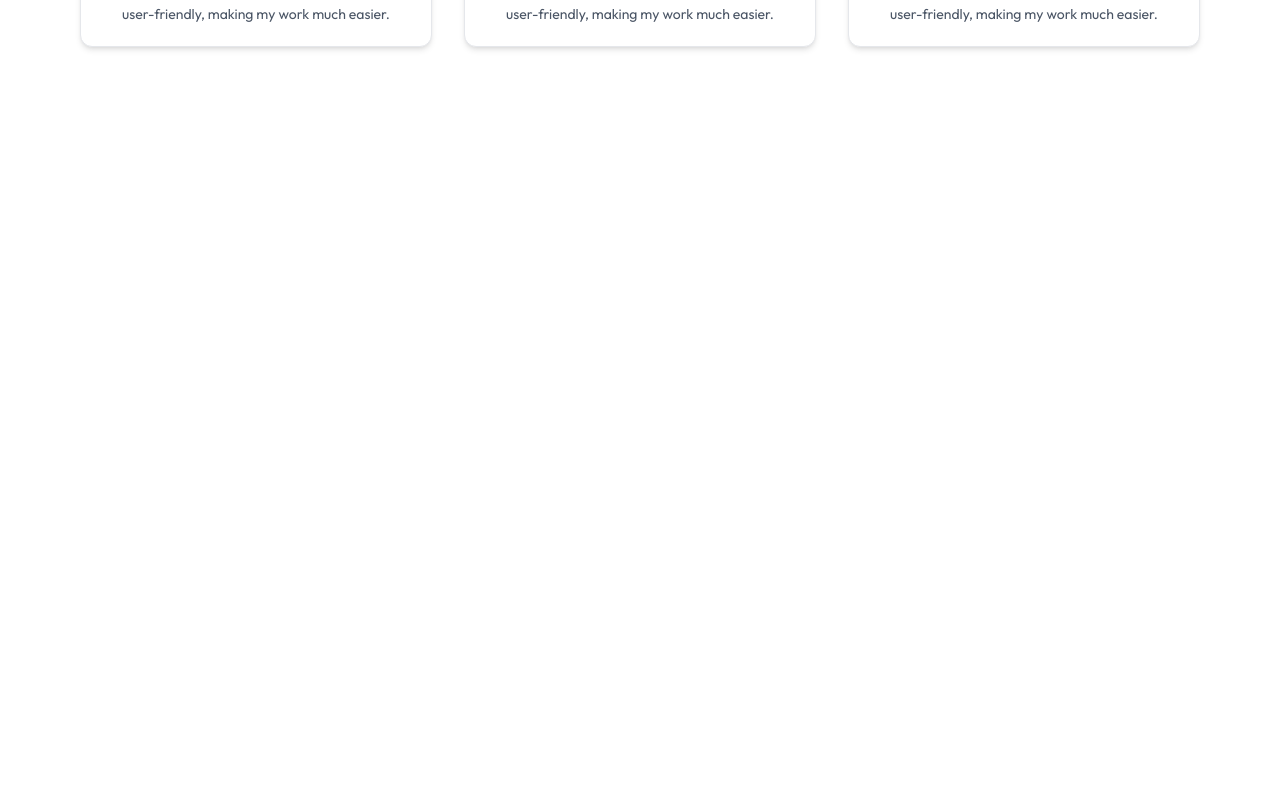
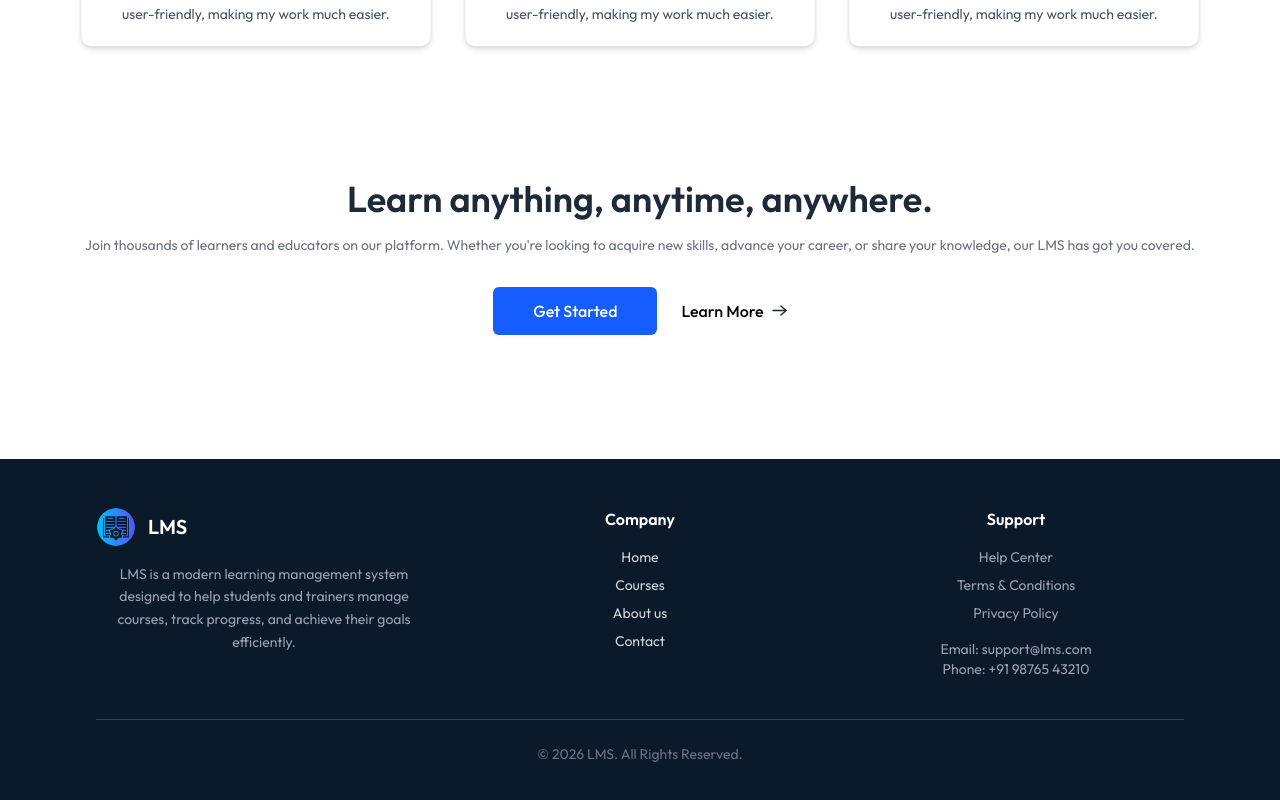
Before and after one commit to MarcusJadhav/LMS, a React (Vite) app: page / in a window 1280 px wide. Shown: the part 1680-2480 px from the top of the page. Before the commit the page ends 1791 px from the top, so only its background shows below. Built offline with nearby package versions, Linux system fonts and the light colour scheme; no server answers.

Commit message:
Footer section completed

```diff
--- a/src/assets/assets.js
+++ b/src/assets/assets.js
@@ -42,6 +42,7 @@ import profile_img from './profile_img.png'
 import profile_img2 from './profile_img2.png'
 import profile_img3 from './profile_img3.png'
 import lesson_icon from './lesson_icon.svg'
+import logo1 from './logo1.png'
 
 
 export const assets = {
@@ -88,7 +89,8 @@ export const assets = {
     profile_img3,
     play_icon,
     blue_tick_icon,
-    lesson_icon
+    lesson_icon,
+    logo1
 }
 
 export const dummyEducatorData = {
--- a/src/components/student/CallToAction.jsx
+++ b/src/components/student/CallToAction.jsx
@@ -1,9 +1,21 @@
 import React from 'react'
+import { assets } from '../../assets/assets'
 
 const CallToAction = () => {
   return (
-    <div>
-    <h1>Call To Action</h1>
+    <div className='flex flex-col items-center gap-4 pt-10 pb-24 px-8 md:px-0'>
+      <h1 className='text-xl md:text-4xl font-semibold text-gray-800'>Learn anything, anytime, anywhere.</h1>
+      <p className='text-gray-500 sm:text-sm'>
+        Join thousands of learners and educators on our platform. Whether you're looking to acquire new skills, advance your career, or share your knowledge, our LMS has got you covered.
+      </p>
+      <div className='flex items-center font-medium gap-6 mt-4'>
+        <button className='px-10 py-3 rounded-md text-white bg-blue-600'>
+          Get Started
+        </button>
+        <button className='flex items-center gap-2'>
+          Learn More <img src={assets.arrow_icon} alt="arrow-icon" />
+        </button>
+      </div>
     </div>
   )
 }
--- a/src/components/student/Footer.jsx
+++ b/src/components/student/Footer.jsx
@@ -1,10 +1,64 @@
 import React from 'react'
+import { assets } from '../../assets/assets'
 
 const Footer = () => {
   return (
-    <div>
-      <h1>Footer</h1>
-     </div>
+     <footer className="bg-[#0B1A2B] text-gray-300 px-6 md:px-16 lg:px-24 py-12">
+
+      {/* Top Section */}
+      <div className="grid md:grid-cols-2 lg:grid-cols-3 gap-10">
+
+        {/* Logo + Description */}
+        <div>
+          <div className="flex items-center gap-3">
+
+            {/* Logo Circle */}
+            <div className="rounded-full flex items-center justify-center">
+              <img src={assets.logo1} alt="logo" className='h-10'/>
+            </div>
+
+            <h2 className="text-white text-xl font-semibold">LMS</h2>
+          </div>
+
+          <p className="mt-4 text-sm leading-relaxed text-gray-400">
+            LMS is a modern learning management system designed to help students
+            and trainers manage courses, track progress, and achieve their goals efficiently.
+          </p>
+        </div>
+
+        {/* Company Links */}
+        <div>
+          <h3 className="text-white font-semibold mb-4">Company</h3>
+          <ul className="space-y-2 text-sm">
+            <li className="hover:text-white cursor-pointer">Home</li>
+            <li className="hover:text-white cursor-pointer">Courses</li>
+            <li className="hover:text-white cursor-pointer">About us</li>
+            <li className="hover:text-white cursor-pointer">Contact</li>
+          </ul>
+        </div>
+
+        {/* NEW Meaningful Section (Resources / Contact) */}
+        <div>
+          <h3 className="text-white font-semibold mb-4">Support</h3>
+
+          <ul className="space-y-2 text-sm text-gray-400">
+            <li className="hover:text-white cursor-pointer">Help Center</li>
+            <li className="hover:text-white cursor-pointer">Terms & Conditions</li>
+            <li className="hover:text-white cursor-pointer">Privacy Policy</li>
+          </ul>
+
+          <div className="mt-4 text-sm text-gray-400">
+            <p>Email: support@lms.com</p>
+            <p>Phone: +91 98765 43210</p>
+          </div>
+        </div>
+      </div>
+
+      {/* Divider */}
+      <div className="border-t border-gray-700 mt-10 pt-6 text-center text-sm text-gray-500">
+        © 2026 LMS. All Rights Reserved.
+      </div>
+    </footer>
   )
 }
 
--- a/src/components/student/Navbar.jsx
+++ b/src/components/student/Navbar.jsx
@@ -2,6 +2,7 @@ import React, { useContext } from 'react'
 import { Link } from 'react-router-dom'
 import { useClerk, UserButton, useUser } from '@clerk/react'
 import { AppContext } from './../../context/AppContext'
+import { assets } from '../../assets/assets'
 
 const Navbar = () => {
 
@@ -17,7 +18,7 @@ const Navbar = () => {
      ${isCourseListPage ? 'bg-white' : 'bg-cyan-100/70'}`}>
 
       <div onClick={()=>{navigate('/')}} className='flex items-center gap-2 sm:gap-3 text-gray-800 cursor-pointer'>
-      <img src="./../src/assets/logo.png" alt="logo" className='w-12 lg:w-12 sm:w-20 cursor-pointer' />
+      <img src={assets.logo1} alt="logo" className='w-12 lg:w-12 sm:w-20 cursor-pointer' />
       <h1 className='text-2xl font-bold cursor-pointer' >LMS</h1>
       </div>
 
--- a/src/pages/student/Home.jsx
+++ b/src/pages/student/Home.jsx
@@ -3,6 +3,8 @@ import Hero from '../../components/student/Hero'
 import Companies from './../../components/student/Companies'
 import CoursesSection from './../../components/student/CoursesSection'
 import TestimonialSection from './../../components/student/TestimonialSection'
+import CallToAction from './../../components/student/CallToAction'
+import Footer from './../../components/student/Footer'
 
 const Home = () => {
   return (
@@ -11,6 +13,8 @@ const Home = () => {
        <Companies />
        <CoursesSection />
        <TestimonialSection />
+       <CallToAction />
+       <Footer />
 
     </div>
   )
```
Also changed, not shown: src/assets/logo1.png (renamed from src/assets/logo.png).
